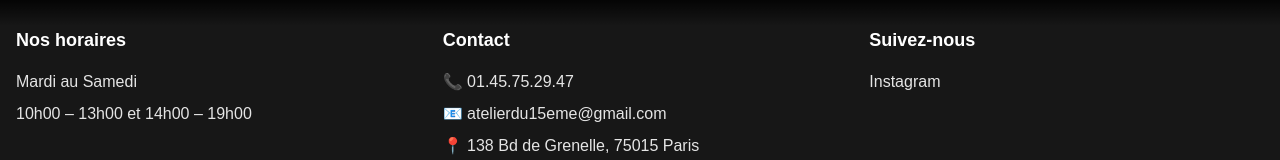
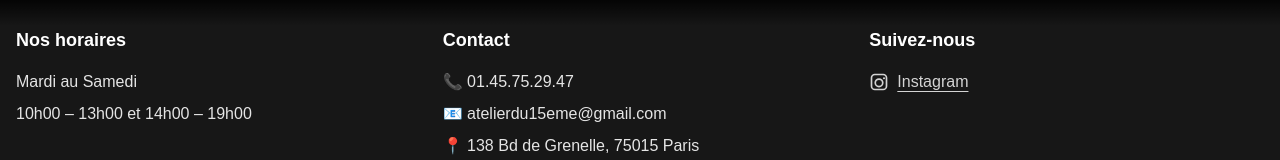
Before and after one commit to theocluzel/cluzel-optic, a Next.js app: page / in a window 1280 px wide. Shown: the part 3657-3817 px from the top of the page. Built offline with nearby package versions, Linux system fonts and the light colour scheme; no server answers.

Commit message:
ux(footer): rendre le lien Instagram explicite (icône + soulignement)

```diff
--- a/app/components/Footer.tsx
+++ b/app/components/Footer.tsx
@@ -26,7 +26,18 @@ export default function Footer() {
             <div>
               <h3 className="text-lg font-semibold mb-4 text-white">Suivez‑nous</h3>
               <div className="flex space-x-4">
-                <a href="https://www.instagram.com/atelier_du_15eme/" target="_blank" rel="noopener noreferrer" className="hover:text-white transition-colors duration-300">Instagram</a>
+                <a
+                  href="https://www.instagram.com/atelier_du_15eme/"
+                  target="_blank"
+                  rel="noopener noreferrer"
+                  aria-label="Visiter notre Instagram"
+                  className="inline-flex items-center gap-2 text-neutral-300 underline underline-offset-4 hover:text-white transition-colors duration-300"
+                >
+                  <svg xmlns="http://www.w3.org/2000/svg" viewBox="0 0 24 24" fill="currentColor" className="w-5 h-5">
+                    <path d="M7 2h10a5 5 0 0 1 5 5v10a5 5 0 0 1-5 5H7a5 5 0 0 1-5-5V7a5 5 0 0 1 5-5zm0 2a3 3 0 0 0-3 3v10a3 3 0 0 0 3 3h10a3 3 0 0 0 3-3V7a3 3 0 0 0-3-3H7zm5 3.5a5.5 5.5 0 1 1 0 11 5.5 5.5 0 0 1 0-11zm0 2a3.5 3.5 0 1 0 0 7 3.5 3.5 0 0 0 0-7zM18 6.25a1.25 1.25 0 1 1 0 2.5 1.25 1.25 0 0 1 0-2.5z" />
+                  </svg>
+                  Instagram
+                </a>
               </div>
             </div>
           </div>
```
